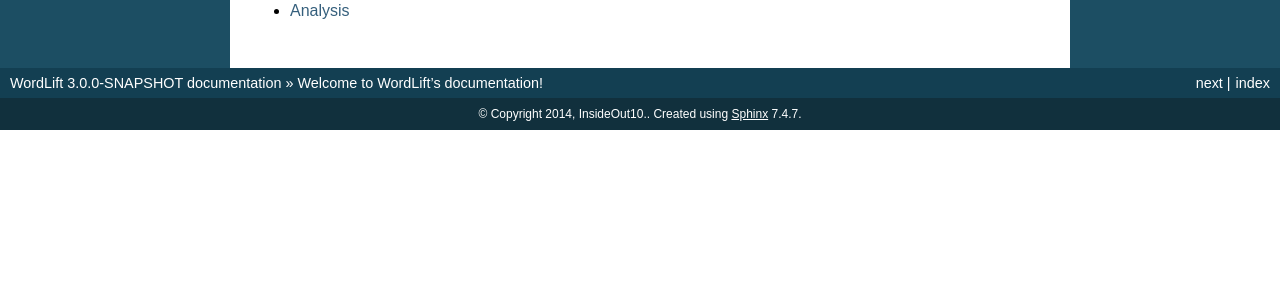
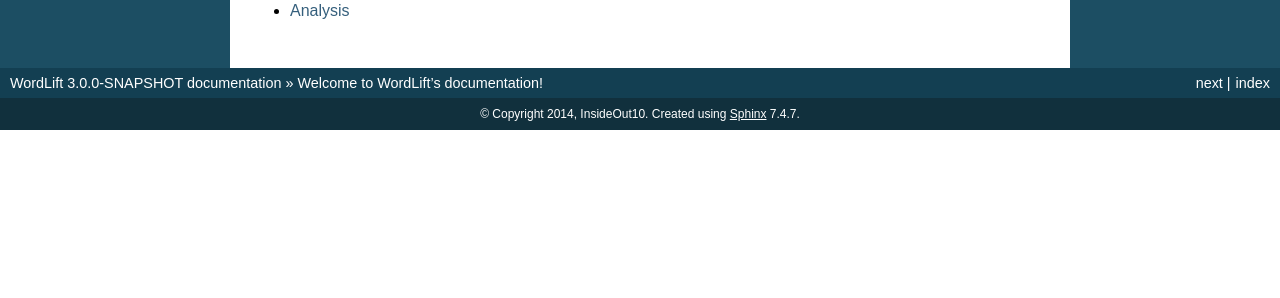
Before and after one commit to insideout10/wordlift-docs, a Sphinx documentation site: the page built from docs/index.rst, in a window 1280 px wide. Shown: the part 232-530 px from the top of the page. Built offline with Sphinx 7.4.7, drawn with Linux system fonts in a browser that asks for light colours.

```diff
--- a/docs/conf.py
+++ b/docs/conf.py
@@ -44,7 +44,7 @@ master_doc = 'index'
 
 # General information about the project.
 project = u'WordLift'
-copyright = u'2014, InsideOut10.'
+copyright = u'2014, InsideOut10'
 
 # The version info for the project you're documenting, acts as replacement for
 # |version| and |release|, also used in various other places throughout the
```
